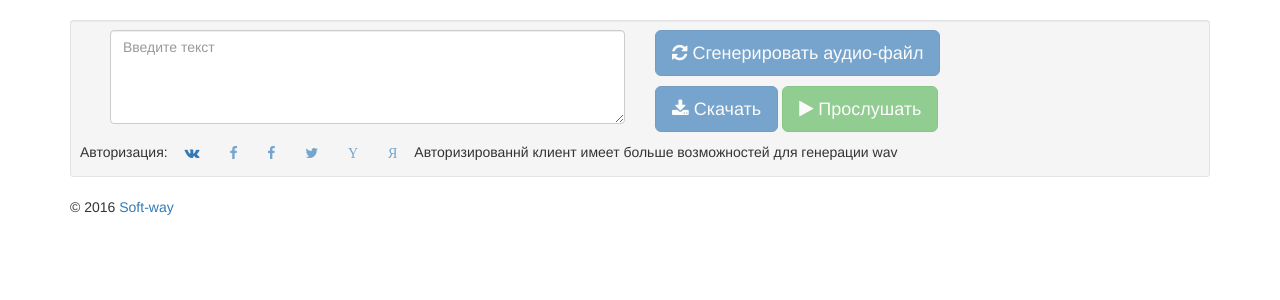
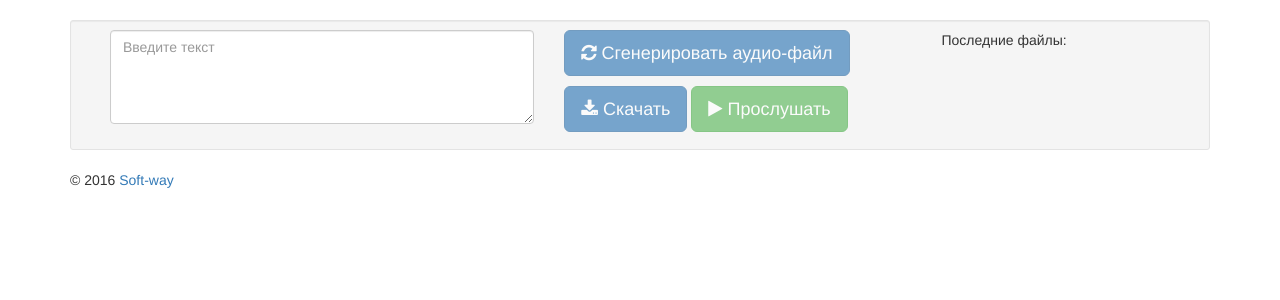
Before and after one commit to vlasov-37/sw_tts, a Django app: page / in a window 1280 px wide. Shown: the part 52-352 px from the top of the page. Run offline with Django 3.2, Linux system fonts and the light colour scheme; the visitor is signed in with stand-in values (Sample User, id 1); some libraries are stand-ins or nearby versions.

Commit message:
#1 добавил историю скрыл значки авторизации, сообщение упаковал в tooltip

```diff
--- a/core/static/core/js/buttons_handlers.js
+++ b/core/static/core/js/buttons_handlers.js
@@ -1,4 +1,5 @@
 $(function(){
+            $('[data-toggle="tooltip"]').tooltip();
             var generate_url = 'tts/generate/',
                 get_file_url = 'tts/get_file',
                 generate_button = $('#generate_button'),
--- a/core/templates/core/index.html
+++ b/core/templates/core/index.html
@@ -46,7 +46,7 @@
 
       <div class="well well-sm image-font">
         <div class="container-fluid">
-                <div class="col-md-6">
+                <div class="col-md-5">
                     <form id='1' method="post" enctype="multipart/form-data">
                     {% csrf_token %}
                         <div class="form-group">
@@ -54,7 +54,7 @@
                         </div>
                     </form>
                 </div>
-                <div class="col-md-6">
+                <div class="col-md-4">
                     <button form="1" type="button" id="generate_button" class="btn btn-primary btn-lg" disabled ><i class="fa fa-refresh"></i> Сгенерировать аудио-файл</button>
                     <p></p>
                     <a id="download_button" target="_blank" class="btn btn-primary btn-lg " disabled><i class="fa fa-download"></i> Скачать</a>
@@ -63,16 +63,31 @@
                         <p>Your browser does not support the <code>audio</code> element.</p>
                     </audio>
                 </div>
+                <div class="col-md-3">
+                   {% if request.user.is_authenticated %}
+                    <div style="margin-left:14px">Последние файлы:</div>
+                    <ul class="nav nav-pills nav-stacked">
+                        {% for sf in request.user.soundfile_set.all %}
+                            <li><a href="{% url 'get_file' %}?uuid={{sf.uuid}}">{{ sf.text|truncatechars:30 }}</a></li>
+                        {% endfor %}
+                    </ul>
+                    {% endif %}
+                </div>
                 <!-- /.row -->
         </div>
-          Авторизация:
-            <a class="btn btn-social-icon btn-vk" href="/login/vk-oauth2"><span class="fa fa-vk"></span></a>
-            <a class="btn btn-social-icon btn-facebook disabled" href="/login/facebook"><span class="fa fa-facebook"></span></a>
-            <a class="btn btn-social-icon btn-facebook disabled" href="/login/facebook-app"><span class="fa fa-facebook"></span></a>
-            <a class="btn btn-social-icon btn-twitter disabled" href="/login/twitter"><span class="fa fa-twitter"></span></a>
-            <a class="btn btn-social-icon btn-google disabled" href="/login/yandex-oauth2"><span class="fa fa-">Y</span></a>
-            <a class="btn btn-social-icon btn-google disabled" href="/login/yaru"><span class="fa fa-">Я</span></a>
-          Авторизированнй клиент имеет больше возможностей для генерации wav
+        <div class="container-fluid">
+            <div class="col-md-12">
+              {% if request.user.is_anonymous %}
+              Авторизация<label class="btn btn-xs" data-toggle="tooltip" data-placement="right"  title="Авторизированнй клиент имеет больше возможностей для генерации wav и доступ к ранее сформированным файлам"><span class="fa fa-question"></span></label>:
+                <a class="btn btn-social-icon btn-vk" href="/login/vk-oauth2"><span class="fa fa-vk"></span></a>
+    {#            <a class="btn btn-social-icon btn-facebook disabled" href="/login/facebook"><span class="fa fa-facebook"></span></a>#}
+    {#            <a class="btn btn-social-icon btn-facebook disabled" href="/login/facebook-app"><span class="fa fa-facebook"></span></a>#}
+    {#            <a class="btn btn-social-icon btn-twitter disabled" href="/login/twitter"><span class="fa fa-twitter"></span></a>#}
+    {#            <a class="btn btn-social-icon btn-google disabled" href="/login/yandex-oauth2"><span class="fa fa-">Y</span></a>#}
+    {#            <a class="btn btn-social-icon btn-google disabled" href="/login/yaru"><span class="fa fa-">Я</span></a>#}
+              {% endif %}
+            </div>
+        </div>
       </div>
 
       <footer class="footer">
```
